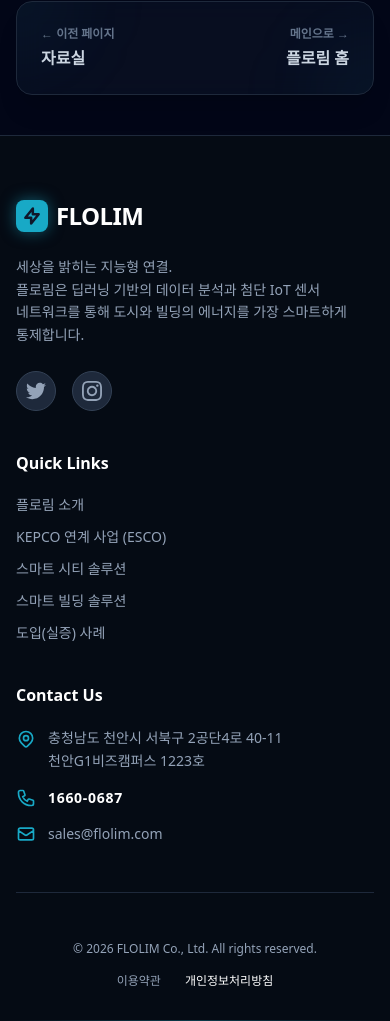
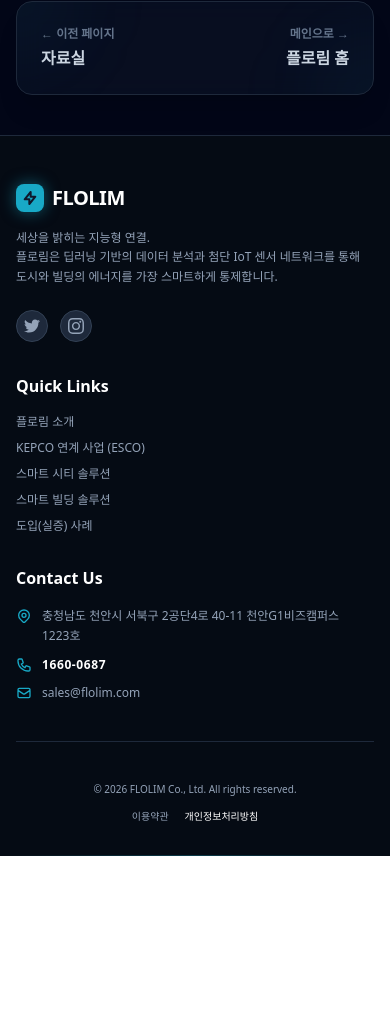
Before and after one commit to flolim-mj54/flolim-website, a React (Vite) app: page /support/contact in a window 390 px wide. Shown: the part 1832-2853 px from the top of the page. After the commit the page ends 2688 px from the top, so only its background shows below. Built offline with nearby package versions, Linux system fonts and the light colour scheme.

Commit message:
푸터, nb 최적화 완료

```diff
--- a/src/components/Footer.tsx
+++ b/src/components/Footer.tsx
@@ -2,71 +2,70 @@
 
 const Footer = () => {
   return (
-    <footer className="bg-[#050b14] border-t border-slate-800 pt-16 pb-8 text-slate-400 relative overflow-hidden">
-      {/* 백그라운드 장식 */}
+    <footer className="bg-[#050b14] border-t border-slate-800 pt-12 md:pt-16 pb-8 text-slate-400 relative overflow-hidden">
       <div className="absolute bottom-0 left-0 w-full h-[1px] bg-gradient-to-r from-transparent via-flolim/30 to-transparent"></div>
 
       <div className="container mx-auto px-4 max-w-7xl relative z-10">
-        <div className="grid grid-cols-1 md:grid-cols-2 lg:grid-cols-12 gap-10 mb-12 border-b border-slate-800 pb-12">
+        {/* 💡 [수정] md:grid-cols-2를 md:grid-cols-12로 변경하여 태블릿 1줄 정렬 */}
+        <div className="grid grid-cols-1 md:grid-cols-12 gap-8 md:gap-6 lg:gap-10 mb-10 md:mb-12 border-b border-slate-800 pb-10 md:pb-12">
 
-          {/* 회사 로고 및 슬로건 (좌측 5칸) */}
-          <div className="lg:col-span-5">
-            <div className="flex items-center gap-2 mb-6">
-              <div className="w-8 h-8 bg-flolim rounded-lg flex items-center justify-center shadow-[0_0_15px_rgba(24,169,198,0.5)]">
-                <svg className="w-5 h-5 text-slate-900" fill="none" stroke="currentColor" viewBox="0 0 24 24"><path strokeLinecap="round" strokeLinejoin="round" strokeWidth="3" d="M13 10V3L4 14h7v7l9-11h-7z"></path></svg>
+          {/* 💡 [수정] 태블릿에서 5칸 차지 */}
+          <div className="md:col-span-5 lg:col-span-5">
+            <div className="flex items-center gap-2 mb-4 md:mb-6">
+              <div className="w-7 h-7 md:w-8 md:h-8 bg-flolim rounded-lg flex items-center justify-center shadow-[0_0_15px_rgba(24,169,198,0.5)]">
+                <svg className="w-4 h-4 md:w-5 md:h-5 text-slate-900" fill="none" stroke="currentColor" viewBox="0 0 24 24"><path strokeLinecap="round" strokeLinejoin="round" strokeWidth="3" d="M13 10V3L4 14h7v7l9-11h-7z"></path></svg>
               </div>
-              <span className="text-2xl font-black text-white tracking-tight">FLOLIM</span>
+              <span className="text-xl md:text-2xl font-black text-white tracking-tight">FLOLIM</span>
             </div>
-            <p className="text-sm font-light leading-relaxed mb-6 max-w-sm">
+            <p className="text-xs md:text-sm font-light leading-relaxed mb-6 max-w-sm break-keep">
               세상을 밝히는 지능형 연결.<br />
               플로림은 딥러닝 기반의 데이터 분석과 첨단 IoT 센서 네트워크를 통해 도시와 빌딩의 에너지를 가장 스마트하게 통제합니다.
             </p>
-            <div className="flex gap-4">
-              <div className="w-10 h-10 rounded-full bg-slate-800 flex items-center justify-center hover:bg-flolim hover:text-slate-900 transition-colors cursor-pointer border border-slate-700 hover:border-flolim">
-                <svg className="w-5 h-5" fill="currentColor" viewBox="0 0 24 24"><path d="M24 4.557c-.883.392-1.832.656-2.828.775 1.017-.609 1.798-1.574 2.165-2.724-.951.564-2.005.974-3.127 1.195-.897-.957-2.178-1.555-3.594-1.555-3.179 0-5.515 2.966-4.797 6.045-4.091-.205-7.719-2.165-10.148-5.144-1.29 2.213-.669 5.108 1.523 6.574-.806-.026-1.566-.247-2.229-.616-.054 2.281 1.581 4.415 3.949 4.89-.693.188-1.452.232-2.224.084.626 1.956 2.444 3.379 4.6 3.419-2.07 1.623-4.678 2.348-7.29 2.04 2.179 1.397 4.768 2.212 7.548 2.212 9.142 0 14.307-7.721 13.995-14.646.962-.695 1.797-1.562 2.457-2.549z"/></svg>
+            <div className="flex gap-3 md:gap-4">
+              <div className="w-8 h-8 md:w-10 md:h-10 rounded-full bg-slate-800 flex items-center justify-center hover:bg-flolim hover:text-slate-900 active:scale-95 transition-all cursor-pointer border border-slate-700 hover:border-flolim">
+                <svg className="w-4 h-4 md:w-5 md:h-5" fill="currentColor" viewBox="0 0 24 24"><path d="M24 4.557c-.883.392-1.832.656-2.828.775 1.017-.609 1.798-1.574 2.165-2.724-.951.564-2.005.974-3.127 1.195-.897-.957-2.178-1.555-3.594-1.555-3.179 0-5.515 2.966-4.797 6.045-4.091-.205-7.719-2.165-10.148-5.144-1.29 2.213-.669 5.108 1.523 6.574-.806-.026-1.566-.247-2.229-.616-.054 2.281 1.581 4.415 3.949 4.89-.693.188-1.452.232-2.224.084.626 1.956 2.444 3.379 4.6 3.419-2.07 1.623-4.678 2.348-7.29 2.04 2.179 1.397 4.768 2.212 7.548 2.212 9.142 0 14.307-7.721 13.995-14.646.962-.695 1.797-1.562 2.457-2.549z"/></svg>
               </div>
-              <div className="w-10 h-10 rounded-full bg-slate-800 flex items-center justify-center hover:bg-flolim hover:text-slate-900 transition-colors cursor-pointer border border-slate-700 hover:border-flolim">
-                <svg className="w-5 h-5" fill="currentColor" viewBox="0 0 24 24"><path d="M12 2.163c3.204 0 3.584.012 4.85.045 3.242.085 4.805 1.649 4.89 4.89.033 1.266.045 1.646.045 4.85s-.012 3.584-.045 4.85c-.085 3.242-1.649 4.805-4.89 4.89-1.266.033-1.646.045-4.85.045s-3.584-.012-4.85-.045c-3.242-.085-4.805-1.649-4.89-4.89-.033-1.266-.045-1.646-.045-4.85s.012-3.584.045-4.85c.085-3.242 1.649-4.805 4.89-4.89 1.266-.033 1.646-.045 4.85-.045zm0-2.163c-3.259 0-3.667.014-4.947.072-4.358.2-6.78 2.618-6.98 6.98-.059 1.281-.073 1.689-.073 4.948s.014 3.667.072 4.947c.2 4.358 2.618 6.78 6.98 6.98 1.281.058 1.689.072 4.948.072s3.667-.014 4.947-.072c4.358-.2 6.78-2.618 6.98-6.98.058-1.281.072-1.689.072-4.948s-.014-3.667-.072-4.947c-.2-4.358-2.618-6.78-6.98-6.98-1.281-.058-1.689-.072-4.948-.072zm0 5.838c-3.403 0-6.162 2.759-6.162 6.162s2.759 6.162 6.162 6.162 6.162-2.759 6.162-6.162-2.759-6.162-6.162-6.162zm0 10.162c-2.209 0-4-1.79-4-4 0-2.209 1.791-4 4-4s4 1.791 4 4c0 2.21-1.791 4-4 4zm6.406-11.845c-.796 0-1.441.645-1.441 1.44s.645 1.44 1.441 1.44c.795 0 1.439-.645 1.439-1.44s-.644-1.44-1.439-1.44z"/></svg>
+              <div className="w-8 h-8 md:w-10 md:h-10 rounded-full bg-slate-800 flex items-center justify-center hover:bg-flolim hover:text-slate-900 active:scale-95 transition-all cursor-pointer border border-slate-700 hover:border-flolim">
+                <svg className="w-4 h-4 md:w-5 md:h-5" fill="currentColor" viewBox="0 0 24 24"><path d="M12 2.163c3.204 0 3.584.012 4.85.045 3.242.085 4.805 1.649 4.89 4.89.033 1.266.045 1.646.045 4.85s-.012 3.584-.045 4.85c-.085 3.242-1.649 4.805-4.89 4.89-1.266.033-1.646.045-4.85.045s-3.584-.012-4.85-.045c-3.242-.085-4.805-1.649-4.89-4.89-.033-1.266-.045-1.646-.045-4.85s.012-3.584.045-4.85c.085-3.242 1.649-4.805 4.89-4.89 1.266-.033 1.646-.045 4.85-.045zm0-2.163c-3.259 0-3.667.014-4.947.072-4.358.2-6.78 2.618-6.98 6.98-.059 1.281-.073 1.689-.073 4.948s.014 3.667.072 4.947c.2 4.358 2.618 6.78 6.98 6.98 1.281.058 1.689.072 4.948.072s3.667-.014 4.947-.072c4.358-.2 6.78-2.618 6.98-6.98.058-1.281.072-1.689.072-4.948s-.014-3.667-.072-4.947c-.2-4.358-2.618-6.78-6.98-6.98-1.281-.058-1.689-.072-4.948-.072zm0 5.838c-3.403 0-6.162 2.759-6.162 6.162s2.759 6.162 6.162 6.162 6.162-2.759 6.162-6.162-2.759-6.162-6.162-6.162zm0 10.162c-2.209 0-4-1.79-4-4 0-2.209 1.791-4 4-4s4 1.791 4 4c0 2.21-1.791 4-4 4zm6.406-11.845c-.796 0-1.441.645-1.441 1.44s.645 1.44 1.441 1.44c.795 0 1.439-.645 1.439-1.44s-.644-1.44-1.439-1.44z"/></svg>
               </div>
             </div>
           </div>
 
-          {/* Quick Links (중앙 3칸) */}
-          <div className="lg:col-span-3">
-            <h4 className="text-white font-bold mb-5">Quick Links</h4>
-            <ul className="space-y-3 text-sm">
-              <li><Link to="/company/intro" className="hover:text-flolim transition-colors">플로림 소개</Link></li>
-              <li><Link to="/business/esco" className="hover:text-flolim transition-colors">KEPCO 연계 사업 (ESCO)</Link></li>
-              <li><Link to="/smart-city/intro" className="hover:text-flolim transition-colors">스마트 시티 솔루션</Link></li>
-              <li><Link to="/smart-building/intro" className="hover:text-flolim transition-colors">스마트 빌딩 솔루션</Link></li>
-              <li><Link to="/support/references" className="hover:text-flolim transition-colors">도입(실증) 사례</Link></li>
+          {/* 💡 [수정] 태블릿에서 3칸 차지 */}
+          <div className="md:col-span-3 lg:col-span-3">
+            <h4 className="text-white font-bold mb-4 md:mb-5">Quick Links</h4>
+            <ul className="space-y-2.5 md:space-y-3 text-xs md:text-sm">
+              <li><Link to="/company/intro" className="hover:text-flolim transition-colors break-keep">플로림 소개</Link></li>
+              <li><Link to="/business/esco" className="hover:text-flolim transition-colors break-keep">KEPCO 연계 사업 (ESCO)</Link></li>
+              <li><Link to="/smart-city/intro" className="hover:text-flolim transition-colors break-keep">스마트 시티 솔루션</Link></li>
+              <li><Link to="/smart-building/intro" className="hover:text-flolim transition-colors break-keep">스마트 빌딩 솔루션</Link></li>
+              <li><Link to="/support/references" className="hover:text-flolim transition-colors break-keep">도입(실증) 사례</Link></li>
             </ul>
           </div>
 
-          {/* Contact Info (우측 4칸) */}
-          <div className="lg:col-span-4">
-            <h4 className="text-white font-bold mb-5">Contact Us</h4>
-            <ul className="space-y-4 text-sm">
-              <li className="flex items-start gap-3">
-                <svg className="w-5 h-5 text-flolim shrink-0 mt-0.5" fill="none" stroke="currentColor" viewBox="0 0 24 24"><path strokeLinecap="round" strokeLinejoin="round" strokeWidth="2" d="M17.657 16.657L13.414 20.9a1.998 1.998 0 01-2.827 0l-4.244-4.243a8 8 0 1111.314 0z"></path><path strokeLinecap="round" strokeLinejoin="round" strokeWidth="2" d="M15 11a3 3 0 11-6 0 3 3 0 016 0z"></path></svg>
-                <span className="leading-relaxed">충청남도 천안시 서북구 2공단4로 40-11<br />천안G1비즈캠퍼스 1223호</span>
+          {/* 💡 [수정] 태블릿에서 4칸 차지 */}
+          <div className="md:col-span-4 lg:col-span-4">
+            <h4 className="text-white font-bold mb-4 md:mb-5">Contact Us</h4>
+            <ul className="space-y-3 md:space-y-4 text-xs md:text-sm">
+              <li className="flex items-start gap-2.5 md:gap-3">
+                <svg className="w-4 h-4 md:w-5 md:h-5 text-flolim shrink-0 mt-0.5" fill="none" stroke="currentColor" viewBox="0 0 24 24"><path strokeLinecap="round" strokeLinejoin="round" strokeWidth="2" d="M17.657 16.657L13.414 20.9a1.998 1.998 0 01-2.827 0l-4.244-4.243a8 8 0 1111.314 0z"></path><path strokeLinecap="round" strokeLinejoin="round" strokeWidth="2" d="M15 11a3 3 0 11-6 0 3 3 0 016 0z"></path></svg>
+                <span className="leading-relaxed break-keep">충청남도 천안시 서북구 2공단4로 40-11<br className="hidden md:block" /> 천안G1비즈캠퍼스 1223호</span>
               </li>
-              <li className="flex items-center gap-3">
-                <svg className="w-5 h-5 text-flolim shrink-0" fill="none" stroke="currentColor" viewBox="0 0 24 24"><path strokeLinecap="round" strokeLinejoin="round" strokeWidth="2" d="M3 5a2 2 0 012-2h3.28a1 1 0 01.948.684l1.498 4.493a1 1 0 01-.502 1.21l-2.257 1.13a11.042 11.042 0 005.516 5.516l1.13-2.257a1 1 0 011.21-.502l4.493 1.498a1 1 0 01.684.949V19a2 2 0 01-2 2h-1C9.716 21 3 14.284 3 6V5z"></path></svg>
+              <li className="flex items-center gap-2.5 md:gap-3">
+                <svg className="w-4 h-4 md:w-5 md:h-5 text-flolim shrink-0" fill="none" stroke="currentColor" viewBox="0 0 24 24"><path strokeLinecap="round" strokeLinejoin="round" strokeWidth="2" d="M3 5a2 2 0 012-2h3.28a1 1 0 01.948.684l1.498 4.493a1 1 0 01-.502 1.21l-2.257 1.13a11.042 11.042 0 005.516 5.516l1.13-2.257a1 1 0 011.21-.502l4.493 1.498a1 1 0 01.684.949V19a2 2 0 01-2 2h-1C9.716 21 3 14.284 3 6V5z"></path></svg>
                 <span className="font-bold text-white tracking-wider">1660-0687</span>
               </li>
-              <li className="flex items-center gap-3">
-                <svg className="w-5 h-5 text-flolim shrink-0" fill="none" stroke="currentColor" viewBox="0 0 24 24"><path strokeLinecap="round" strokeLinejoin="round" strokeWidth="2" d="M3 8l7.89 5.26a2 2 0 002.22 0L21 8M5 19h14a2 2 0 002-2V7a2 2 0 00-2-2H5a2 2 0 00-2 2v10a2 2 0 002 2z"></path></svg>
+              <li className="flex items-center gap-2.5 md:gap-3">
+                <svg className="w-4 h-4 md:w-5 md:h-5 text-flolim shrink-0" fill="none" stroke="currentColor" viewBox="0 0 24 24"><path strokeLinecap="round" strokeLinejoin="round" strokeWidth="2" d="M3 8l7.89 5.26a2 2 0 002.22 0L21 8M5 19h14a2 2 0 002-2V7a2 2 0 00-2-2H5a2 2 0 00-2 2v10a2 2 0 002 2z"></path></svg>
                 <a href="mailto:sales@flolim.com" className="hover:text-white transition-colors">sales@flolim.com</a>
               </li>
             </ul>
           </div>
         </div>
 
-        {/* 저작권 및 부가 링크 */}
-        <div className="flex flex-col md:flex-row justify-between items-center gap-4 text-xs font-light">
+        <div className="flex flex-col md:flex-row justify-between items-center gap-3 md:gap-4 text-[10px] md:text-xs font-light">
           <p>© 2026 FLOLIM Co., Ltd. All rights reserved.</p>
-          <div className="flex gap-6">
+          <div className="flex gap-4 md:gap-6">
             <Link to="#" className="hover:text-white transition-colors">이용약관</Link>
             <Link to="#" className="text-white font-medium hover:text-flolim transition-colors">개인정보처리방침</Link>
           </div>
--- a/src/pages/03_SmartCity/SmartCityNbIot.tsx
+++ b/src/pages/03_SmartCity/SmartCityNbIot.tsx
@@ -19,16 +19,18 @@
     const initMap = () => {
       if (!mapContainerRef.current || !window.naver) return;
 
+      // 💡 [수정] 모바일 화면(768px 이하)일 때만 줌 레벨을 12로 한 단계 낮춤
+      const initialZoom = window.innerWidth < 768 ? 12 : 13;
+
       const map = new window.naver.maps.Map(mapContainerRef.current, {
         center: new window.naver.maps.LatLng(36.8150, 127.1150),
-        zoom: 13,
+        zoom: initialZoom,
         zoomControl: false,
         mapDataControl: false,
         scaleControl: false,
       });
       mapInstanceRef.current = map;
 
-      // 💡 [복구됨] 지도 마커 및 통신망 연결 로직
       const bs1Coord = new window.naver.maps.LatLng(36.8280, 127.0900);
       const bs2Coord = new window.naver.maps.LatLng(36.8000, 127.1400);
 
@@ -112,7 +114,6 @@
   const handleZoomIn = () => { if (mapInstanceRef.current) mapInstanceRef.current.setZoom(mapInstanceRef.current.getZoom() + 1, true); };
   const handleZoomOut = () => { if (mapInstanceRef.current) mapInstanceRef.current.setZoom(mapInstanceRef.current.getZoom() - 1, true); };
 
-  // 💡 [Map 데이터]
   const benefits = [
     { id: 1, icon: <path strokeLinecap="round" strokeLinejoin="round" strokeWidth="2" d="M3 15a4 4 0 004 4h9a5 5 0 10-.1-9.999 5.002 5.002 0 10-9.78 2.096A4.001 4.001 0 003 15z" />, title: '초기 구축비용 최소화', desc: '비싼 게이트웨이(집중기)를 구매하고 전봇대에 설치하는 공사 비용이 완전히 사라집니다. 단말기만 달면 즉시 관제가 시작됩니다.' },
     { id: 2, icon: <path strokeLinecap="round" strokeLinejoin="round" strokeWidth="2" d="M21 12a9 9 0 01-9 9m9-9a9 9 0 00-9-9m9 9H3m9 9a9 9 0 01-9-9m9 9c1.657 0 3-4.03 3-9s-1.343-9-3-9m0 18c-1.657 0-3-4.03-3-9s1.343-9 3-9m-9 9a9 9 0 019-9" />, title: '전국망 커버리지 지원', desc: 'SKT, KT, LGU+의 거대한 통신 기지국을 사용하므로, 산간 오지나 바닷가 등 휴대폰이 터지는 곳이라면 100% 제어할 수 있습니다.' },
```
